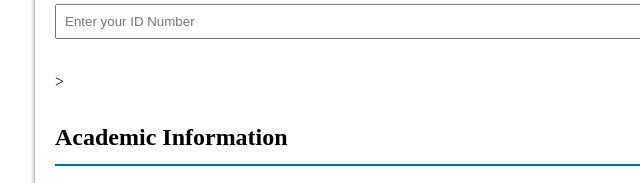
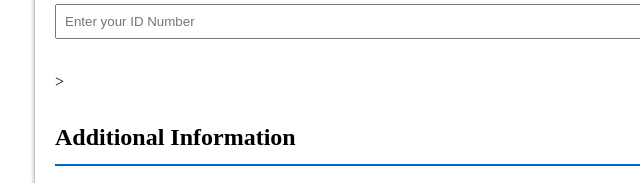
Before and after one commit to DieTopHattz/HTML_Forms, a plain HTML site: page index.html in a window 1280 px wide. Shown: the part 931-1114 px from the top of the page, 235-875 px from the left. Drawn offline with Linux system fonts and the light colour scheme.

Commit message:
Change heading from 'Academic Information' to 'Additional Information'

```diff
--- a/index.html
+++ b/index.html
@@ -57,7 +57,7 @@
 
       <!--Academic Innformation-->>
       <section id="acinformation" style="margin-bottom: 30px;">
-        <h2 style="border-bottom: 2px solid #0066cc; padding-bottom: 5px;">Academic Information</h2>
+        <h2 style="border-bottom: 2px solid #0066cc; padding-bottom: 5px;">Additional Information</h2>
         <article style="line-height: 1.8;">
           <label for="lastschool">Previous School:</label><br>
           <input type="text" required = "" id="lastschool" name="lastschool" placeholder="Enter your Previous School" style="width:97%; padding:8px;"><br><br>
```
